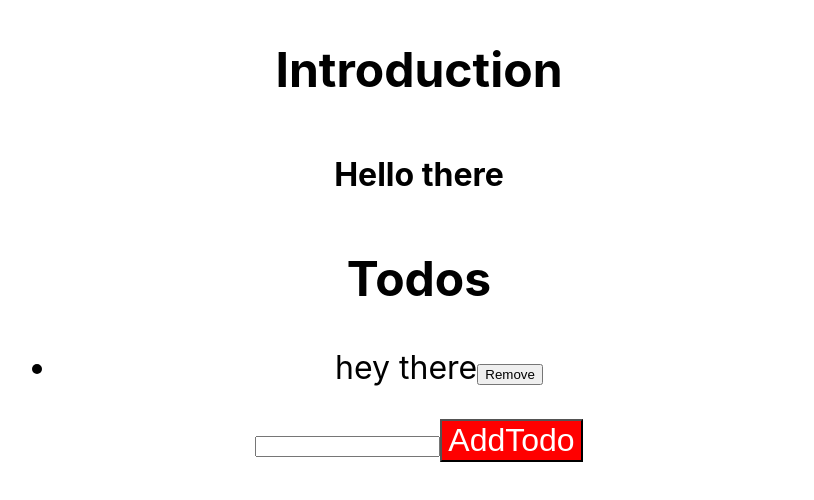
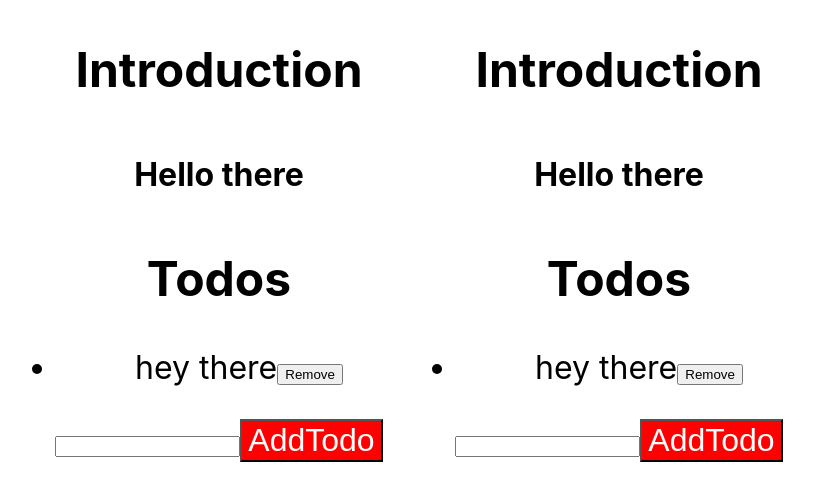
Before and after one commit to Neoj1sec142/typescript, a React (Create React App) app in the folder no-bs-ts/react-ts/lesson23/lesson/: page / in a window 1280 px wide. Shown: the top 500 px of the page, without its empty margins (221-1035 px from the left). Built offline with nearby package versions, Linux system fonts and the light colour scheme.

Commit message:
err with useContext

```diff
--- a/no-bs-ts/react-ts/lesson23/lesson/src/App.tsx
+++ b/no-bs-ts/react-ts/lesson23/lesson/src/App.tsx
@@ -1,31 +1,3 @@
-import React, {useCallback, useEffect, useReducer, useRef, useState} from 'react'
-import './App.css';
-import { useTodos } from './useTodos';
-const Heading = ({title}: {title: string}) => {
-  return <h2>{title}</h2>
-}
-
-const Box = ({children}: {children: React.ReactNode}) => (
-  <div style={{
-    padding: '1rem',
-    fontWeight: 'bold'
-  }}>{children}</div>
-)
-
-const Button: React.FunctionComponent<
-  React.DetailedHTMLProps<
-    React.ButtonHTMLAttributes<HTMLButtonElement>,
-    HTMLButtonElement
-  > & {
-    title?: string;
-  }
-> = ({title, style, children, ...rest}) => <button {...rest} style={{
-  ...style,
-  backgroundColor: 'red',
-  color: 'white',
-  fontSize: 'xx-large'
-}}>{title ?? children}</button>;
-
 // const List:React.FunctionComponent<{
 //   items: string[];
 //   onClick?: (item: string) => void
@@ -42,72 +14,21 @@ const Button: React.FunctionComponent<
 //   text: string;
 // }
 
-interface Todo {
-  id: number;
-  done: boolean;
-  text: string;
-}
+// interface Todo {
+//   id: number;
+//   done: boolean;
+//   text: string;
+// }
 
-type ActionType =
-  | { type: "ADD", text: string }
-  | { type: "DELETE", id: number }
+// type ActionType =
+//   | { type: "ADD", text: string }
+//   | { type: "DELETE", id: number }
 
-
-// To avoid the React.Dispatch<React.SetStateAction<number>> line
-// follow the next 3 lines (const, type, type) then use the types
-// in the generic spot of the react.functioncomponent
-// const useNumber = (initialValue: number) => useState<number>(initialValue)
-
-// type UseNumberValue = ReturnType<typeof useNumber>[0]
-// type UseNumberSetValue = ReturnType<typeof useNumber>[1]
-
-// const Incrementor:React.FunctionComponent<{
-//   value: number,
-//   setValue: React.Dispatch<React.SetStateAction<number>>,
-// }> = ({ value, setValue }) => (
-//   <button onClick={() => setValue(value + 1)}>
-//     Add - {value}
-//   </button>
-// )
-
-// const Incrementor:React.FunctionComponent<{
-//   value: UseNumberValue,
-//   setValue: UseNumberSetValue,
-// }> = ({ value, setValue }) => (
-//   <Button onClick={() => setValue(value + 1)} title={`Add - ${value}`}/>
-// )
-
-function UL<T>({
-  items,
-  render,
-  itemClick,
-}: React.DetailedHTMLProps<
-React.HTMLAttributes<
-HTMLUListElement>, HTMLUListElement
-> & {
-  items: T[];
-  render: (item: T) => React.ReactNode;
-  itemClick: (item: T) => void;
-}){
-  return(
-    <ul>
-      {items.map((item, i) => (
-        <li onClick={() => itemClick(item)} key={i}>{render(item)}</li>
-      ))}
-    </ul>
-  )
-}
-
-
-
-function App() {
-  // const onListClick = useCallback((item: string) => {
+// const onListClick = useCallback((item: string) => {
   //   alert(item)
   // }, []);
 
-  const {todos, addTodo, removeTodo} = useTodos([
-    {id: 0, text: "hey there", done: false}
-  ])
+
 
   // const [payload, setPayload] = useState<Payload | null>(null)
 
@@ -137,6 +58,65 @@ function App() {
   //     }
   // }, [])
 
+  // const [value, setValue] = useNumber(0)
+
+
+import React, {useCallback, useRef} from 'react'
+import './App.css';
+import { TodosProvider, useTodosManager } from './useTodos';
+const Heading = ({title}: {title: string}) => {
+  return <h2>{title}</h2>
+}
+
+const Box = ({children}: {children: React.ReactNode}) => (
+  <div style={{
+    padding: '1rem',
+    fontWeight: 'bold'
+  }}>{children}</div>
+)
+
+const Button: React.FunctionComponent<
+  React.DetailedHTMLProps<
+    React.ButtonHTMLAttributes<HTMLButtonElement>,
+    HTMLButtonElement
+  > & {
+    title?: string;
+  }
+> = ({title, style, children, ...rest}) => <button {...rest} style={{
+  ...style,
+  backgroundColor: 'red',
+  color: 'white',
+  fontSize: 'xx-large'
+}}>{title ?? children}</button>;
+
+function UL<T>({
+  items,
+  render,
+  itemClick,
+}: React.DetailedHTMLProps<
+React.HTMLAttributes<
+HTMLUListElement>, HTMLUListElement
+> & {
+  items: T[];
+  render: (item: T) => React.ReactNode;
+  itemClick: (item: T) => void;
+}){
+  return(
+    <ul>
+      {items.map((item, i) => (
+        <li onClick={() => itemClick(item)} key={i}>{render(item)}</li>
+      ))}
+    </ul>
+  )
+}
+
+function App() {
+
+
+  const {todos, addTodo, removeTodo} = useTodosManager([
+    {id: 0, text: "hey there", done: false}
+  ])
+
   const newTodoRef = useRef<HTMLInputElement>(null)
 
   const onAddTodo = useCallback(() => {
@@ -146,19 +126,12 @@ function App() {
       }
   }, [addTodo])
 
-  // const [value, setValue] = useNumber(0)
+
 
   return (
     <div>
       <Heading title="Introduction"/>
-      <Box>
-        Hello there
-      </Box>
-
-
-      {/* <List items={["one", "two", "three"]} onClick={onListClick}/> */}
-      {/* <Box>{JSON.stringify(payload)}</Box> */}
-      {/* <Incrementor value={value} setValue={setValue}/> */}
+      <Box>Hello there</Box>
       <Heading title="Todos"/>
       <UL
         itemClick={(item) => alert(item.id)}
@@ -170,12 +143,6 @@ function App() {
           </>
         )}
       />
-
-      {/* {todos.map((todo) => (
-        <div key={todo.id}>
-          {todo.text}
-          <button onClick={() => removeTodo(todo.id)}>Remove</button>
-        </div>))} */}
         <div>
           <input type="text" ref={newTodoRef}/>
           <Button onClick={onAddTodo}>AddTodo</Button>
@@ -184,4 +151,13 @@ function App() {
   );
 }
 
-export default App;
+const AppWrapper = () => (
+  <TodosProvider initialTodos={[{id: 0, text: "Hey there useContext", done: false}]}>
+  <div style={{
+    display:"grid",
+    gridTemplateColumns: "50% 50%"
+  }}><App/><App/></div>
+  </TodosProvider>
+)
+
+export default AppWrapper;
--- a/no-bs-ts/react-ts/lesson23/lesson/src/useTodos.ts
+++ b/no-bs-ts/react-ts/lesson23/lesson/src/useTodos.tsx
@@ -1,4 +1,4 @@
-import React, {useCallback, useReducer} from 'react'
+import React, {useCallback, useReducer, createContext, useContext} from 'react'
 
 type ActionType =
     | { type: "ADD", text: string }
@@ -10,7 +10,15 @@ interface Todo {
     text: string;
 }
 
-export function useTodos(initialTodos: Todo[]): {
+type UseTodosManagerResult = ReturnType<typeof useTodosManager>
+
+const TodoContext = createContext<UseTodosManagerResult>({
+    todos: [],
+    addTodo: () => {},
+    removeTodo: () => {},
+})
+
+export function useTodosManager(initialTodos: Todo[]): {
     todos: Todo[];
     addTodo: (text: string) => void;
     removeTodo: (id: number) => void;
@@ -51,3 +59,9 @@ export function useTodos(initialTodos: Todo[]): {
 
     return { todos, removeTodo, addTodo }
 }
+
+export const TodosProvider: React.FunctionComponent<{
+    initialTodos: Todo[];
+}> = ({ initialTodos,  children }) => (
+    <TodoContext.Provider value={useTodosManager(initialTodos)}>{children}</TodoContext.Provider>
+)
```
